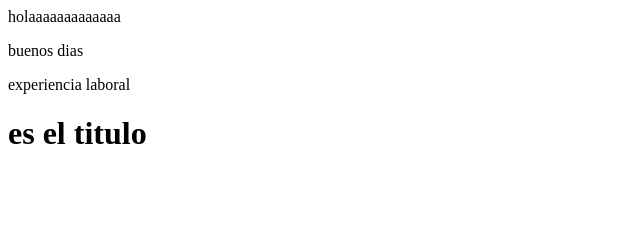
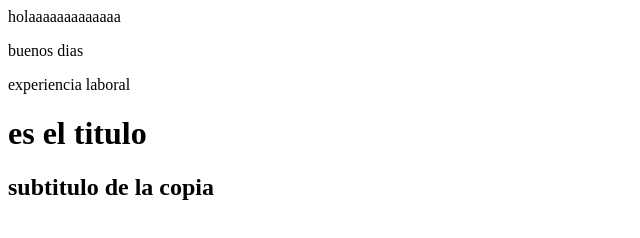
Before and after one commit to naimad22/primer-html-git-3417, a plain HTML site: page cv.html in a window 1280 px wide. Shown: the whole page, without its empty margins (0-640 px from the left). Drawn offline with Linux system fonts and the light colour scheme.

Commit message:
agregamos subitulo desde la copia

```diff
--- a/cv.html
+++ b/cv.html
@@ -11,5 +11,6 @@
     <p>buenos dias</p>
     <p>experiencia laboral</p>
     <h1>es el titulo</h1>
+    <h2>subtitulo de la copia</h2>
   </body>
 </html>
```
